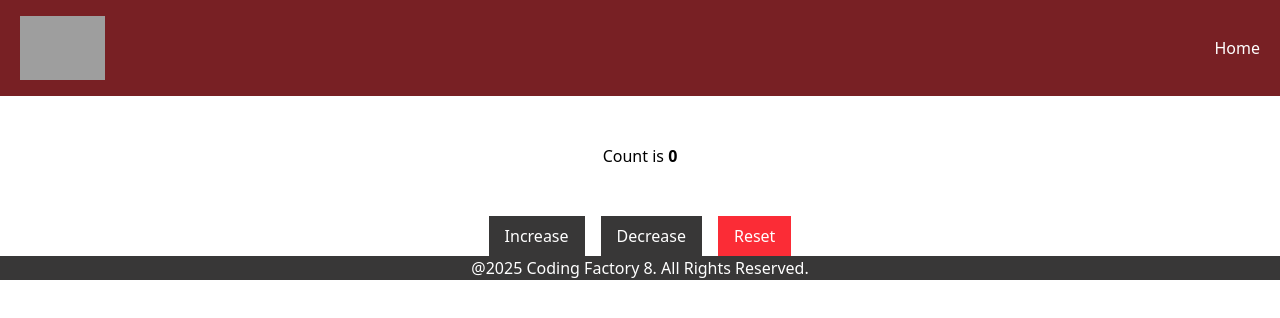
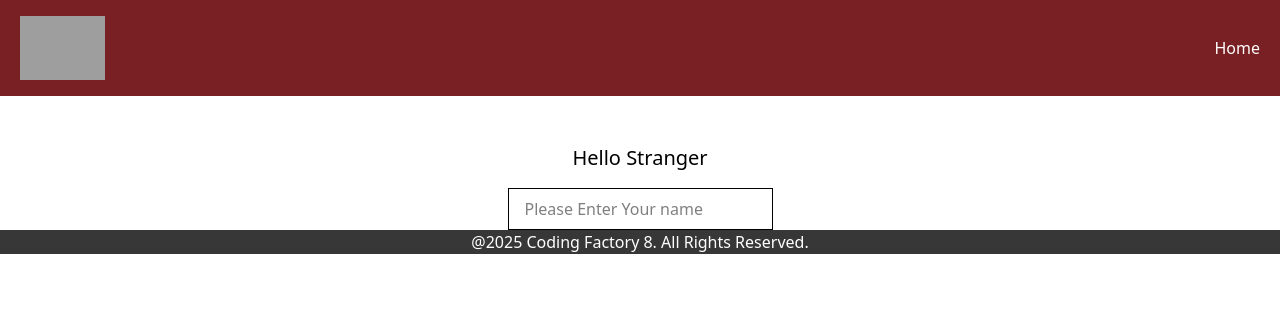
Before and after one commit to Petroslyros/cf8-react-introduction, a React app: page / in a window 1280 px wide. Shown: the top 318 px of the page. Built offline with nearby package versions, Linux system fonts and the light colour scheme; grey boxes are pictures that could not be loaded; the HTML template or start-up script is replaced by a standard one.

Commit message:
feat: added name changer tsx and updates app

```diff
--- a/src/App.tsx
+++ b/src/App.tsx
@@ -11,7 +11,8 @@
 import Layout from "./components/Layout.tsx";
 // import ArrowFunctionalComponentWithPropsType from "./components/ArrowFunctionalComponentWithPropsType.tsx";
 // import FunctionalComponentWithState from "./components/FunctionalComponentWithState.tsx";
-import Counter from "./components/Counter.tsx";
+// import Counter from "./components/Counter.tsx";
+import NameChanger from "./components/NameChanger.tsx";
 
 function App() {
 
@@ -29,11 +30,12 @@
 {/*            <ArrowFunctionalComponentWithPropsType title="Is an Arrow Functional Component with 2 props" description="Lorem ipsum dolor sit amet, consectetur adipisicing elit. Fugiat, sunt.*/}
 {/*"/>*/}
 {/*        </Card>*/}
-       <Layout>
+        <Layout>
            {/*<ArrowFunctionalComponentWithPropsType title="Title" description="Description"/>*/}
            {/*<FunctionalComponentWithState />*/}
-           <Counter />
-       </Layout>
+           {/*<Counter />*/}
+           <NameChanger/>
+        </Layout>
 
 
     </>
--- /dev/null
+++ b/src/components/NameChanger.tsx
@@ -0,0 +1,27 @@
+import {type ChangeEvent, useState} from "react";
+
+const NameChanger = () => {
+
+    const [name, setName] = useState('');
+
+    const handleChange = (e: ChangeEvent<HTMLInputElement>) => {
+        setName(e.target.value);
+    }
+
+    return (
+        <>
+        <h1 className="text-center text-xl mt-12">Hello {name || "Stranger"}</h1>
+        <div className="text-center mt-4">
+            <input
+                type="text"
+                value={name}
+                onChange={handleChange}
+                placeholder="Please Enter Your name"
+                className="border px-4 py-2"
+            />
+        </div>
+        </>
+    )
+}
+
+export default NameChanger;
```
